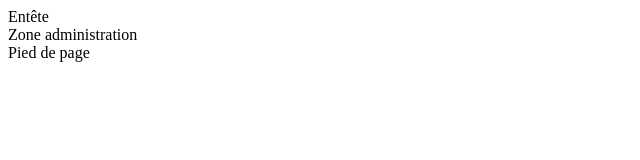
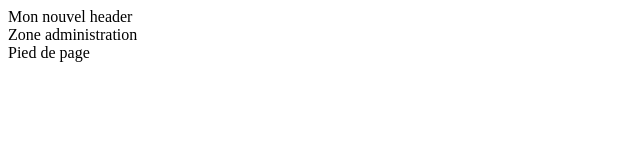
Before and after one commit to GregChasseneuil/apropos, a plain HTML site: page admin.html in a window 1280 px wide. Shown: the whole page, without its empty margins (0-640 px from the left). Drawn offline with Linux system fonts and the light colour scheme.

Commit message:
Modification du header du fichier admin.html

```diff
--- a/admin.html
+++ b/admin.html
@@ -9,7 +9,7 @@
 </head>
 <body>
    <header>
-       Entête
+       Mon nouvel header
    </header>
    <article>
        Zone administration
```
